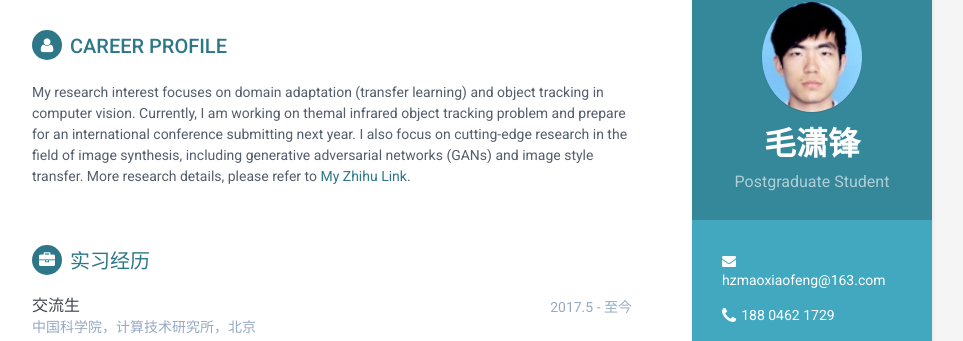
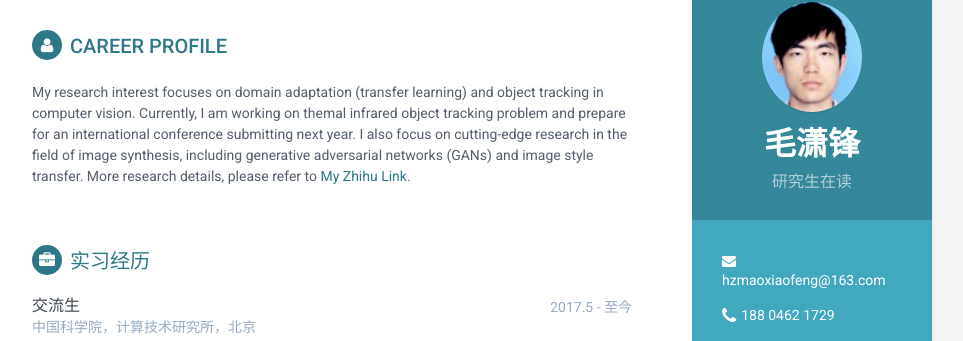
Before and after one commit to vtddggg/vtddggg.github.io, a Jekyll site: the page built from index.html, in a window 1280 px wide. Shown: the part 58-399 px from the top of the page, without its empty margins (188-1151 px from the left). Built offline with Jekyll 4.4.1, drawn with Linux system fonts in a browser that asks for light colours.

Commit message:
no message

```diff
--- a/_config.yml
+++ b/_config.yml
@@ -12,7 +12,7 @@ baseurl: '/online-cv' #change it according to your repository name
 
 #Profile information
 name: 毛潇锋
-tagline: Postgraduate Student
+tagline: 研究生在读
 pic: profile.png  #place a 100x100 picture inside /assets/images/ folder and provide the name of the file below
 summary: 'My research interest focuses on domain adaptation (transfer learning) and object tracking in computer vision. Currently, I am working on themal infrared object tracking problem and prepare for an international conference submitting next year. I also focus on cutting-edge research in the field of image synthesis, including generative adversarial networks (GANs) and image style transfer. More research details, please refer to <a href="https://www.zhihu.com/people/mao-xiao-feng-29-7/activities">My Zhihu Link</a>.'
 
```
